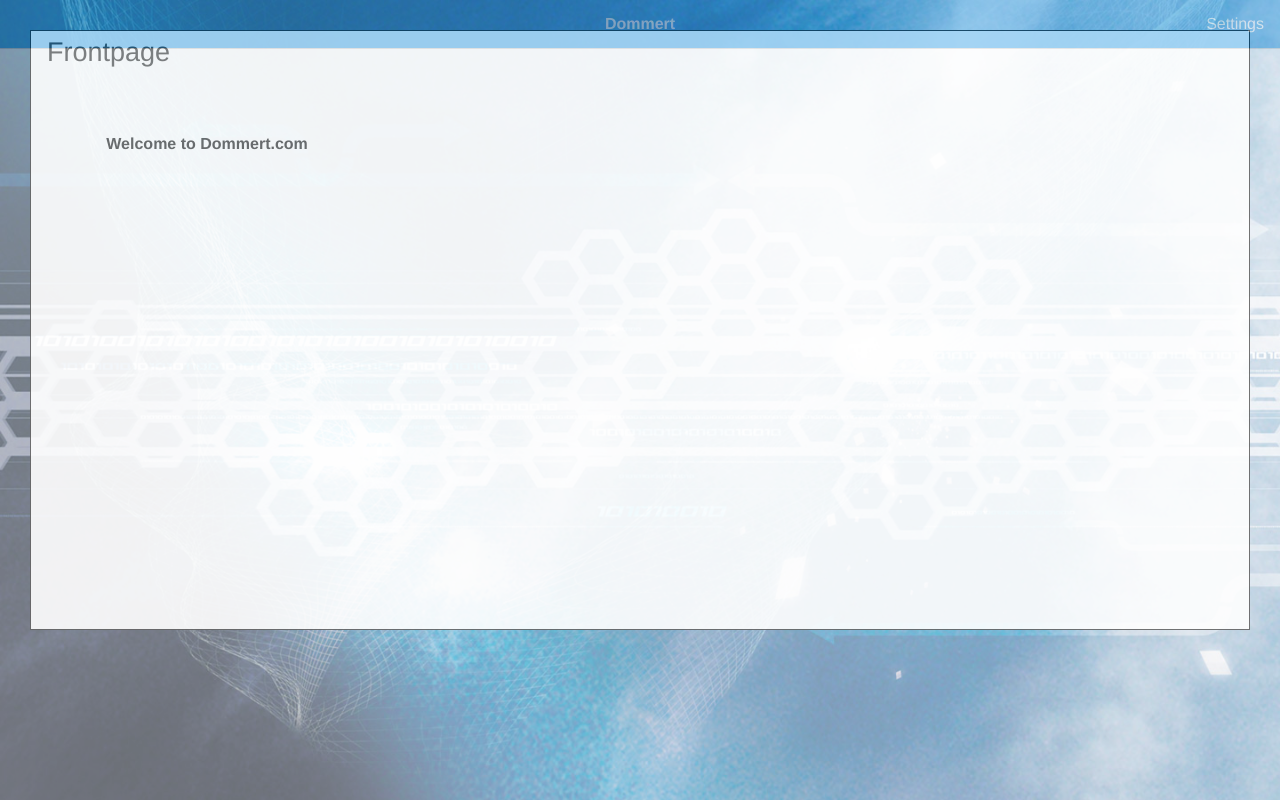
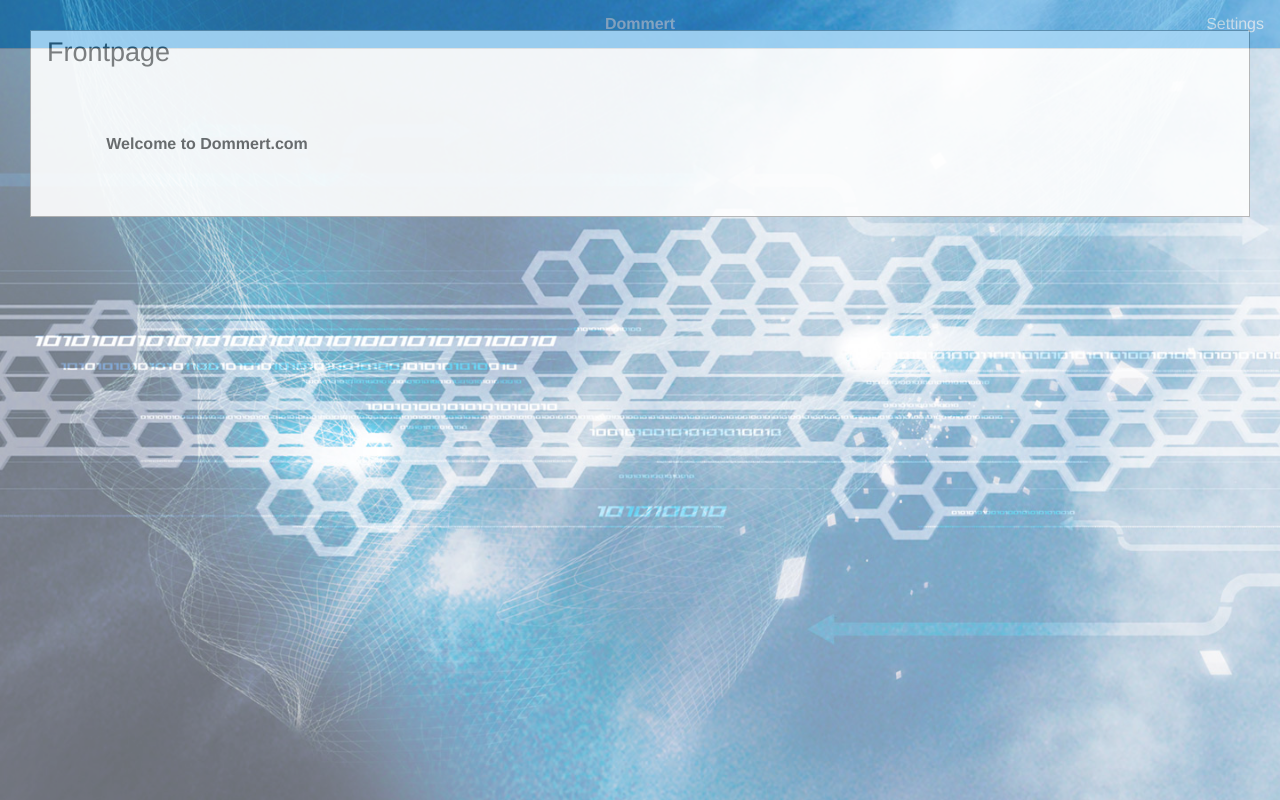
Before and after one commit to DommertTech/web.dommert.com, a plain HTML site: page site/index.html in a window 1280 px wide. Drawn offline with Linux system fonts and the light colour scheme.

Commit message:
style transparent changes

```diff
--- a/site/assets/css/style.css
+++ b/site/assets/css/style.css
@@ -27,10 +27,10 @@
 #transbox {
     margin: 30px;
     background-color: #ffffff;
-    border: 1px solid black;
-    height: 75%;
+    border: 1px solid gray;
     opacity: 0.9;
-    filter: alpha(opacity=90); /* For IE8 and earlier */
+    filter: alpha(opacity=90); /* For IE8 and earlier */ye
+    color: yellow;
 }
 
 #transbox p {
```
Also changed, not shown: site/templates/frontpage.html (+1 -1 lines).
